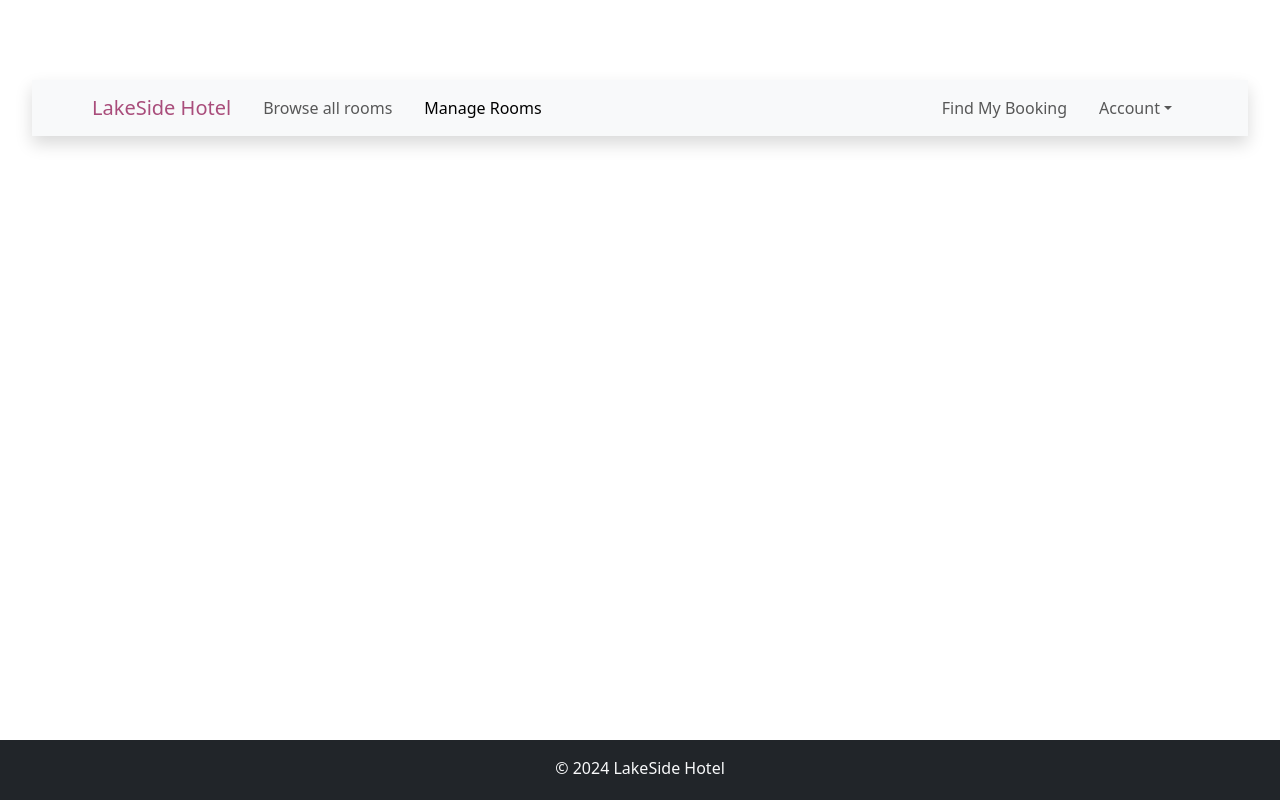
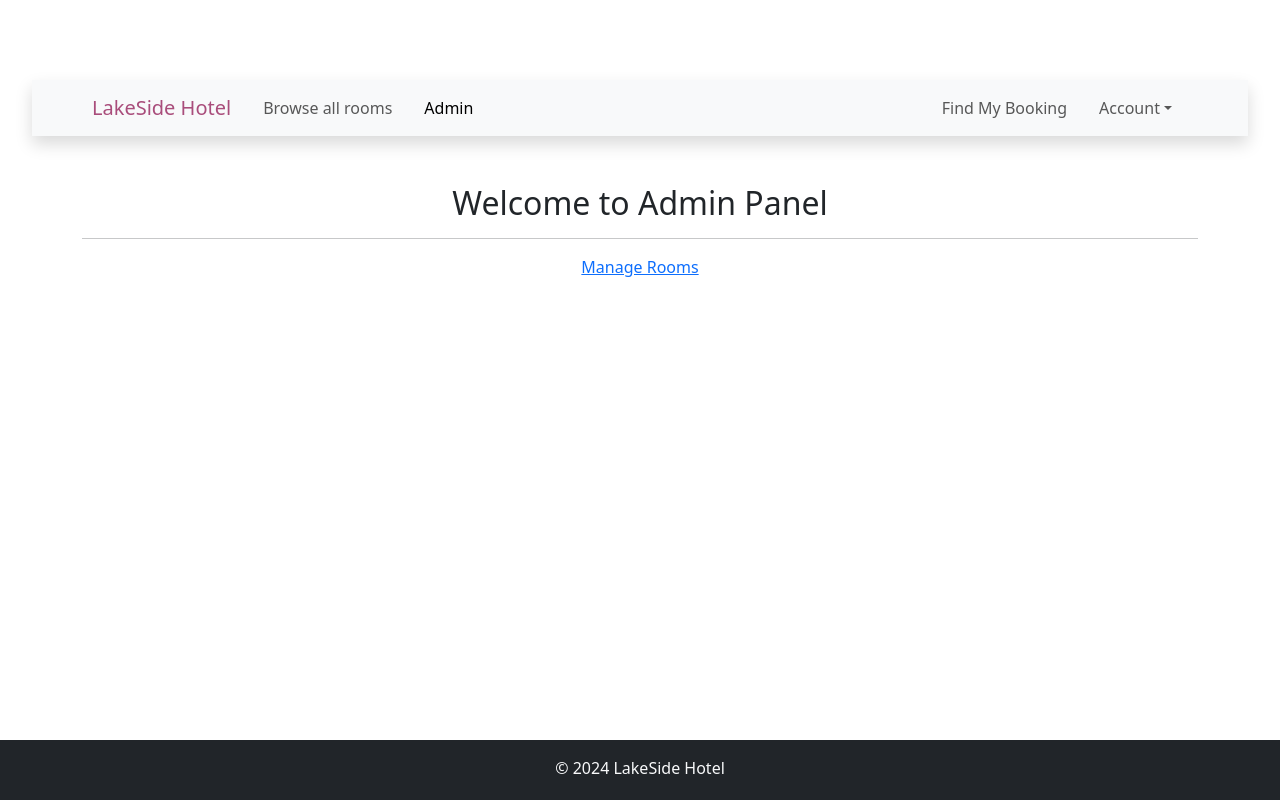
Before and after one commit to eng-guntherhaas/lakesideFrontend, a React (Vite) app: page /admin in a window 1280 px wide. Built offline with nearby package versions, Linux system fonts and the light colour scheme.

Commit message:
start admin page

```diff
--- a/src/App.jsx
+++ b/src/App.jsx
@@ -6,6 +6,8 @@ import EditRoom from "./components/room/EditRoom";
 import AddRoom from "./components/room/AddRoom";
 import Navbar from "./components/layout/Navbar";
 import Footer from "./components/layout/Footer";
+import RoomListing from "./components/room/RoomListing";
+import Admin from "./components/admin/Admin";
 
 function App() {
   return (
@@ -18,6 +20,8 @@ function App() {
             <Route path="/edit-room/:roomId" element={<EditRoom />} />
             <Route path="/existing-rooms" element={<ExistingRooms />} />
             <Route path="/add-room" element={<AddRoom />} />
+            <Route path="/browse-all-rooms" element={<RoomListing />} />
+            <Route path="/admin" element={<Admin />} />
           </Routes>
         </Router>
         <Footer />
--- /dev/null
+++ b/src/components/admin/Admin.jsx
@@ -0,0 +1,13 @@
+import { Link } from "react-router-dom";
+
+const Admin = () => {
+  return (
+    <section className="container mt-5">
+      <h2>Welcome to Admin Panel</h2>
+      <hr />
+      <Link to={"/add-room"}>Manage Rooms</Link>
+    </section>
+  );
+};
+
+export default Admin;
--- a/src/components/layout/Navbar.jsx
+++ b/src/components/layout/Navbar.jsx
@@ -38,7 +38,7 @@ const Navbar = () => {
             </li>
             <li className="nav-item">
               <NavLink className="nav-link" aria-current="page" to="/admin">
-                Manage Rooms
+                Admin
               </NavLink>
             </li>
           </ul>
--- a/src/components/room/Room.jsx
+++ b/src/components/room/Room.jsx
@@ -6,7 +6,7 @@ import RoomFilter from "../common/RoomFilter";
 import RoomPaginator from "../common/RoomPaginator";
 
 const Room = () => {
-  const [data, setData] = useState("");
+  const [data, setData] = useState([]);
   const [error, setError] = useState(null);
   const [isLoading, setIsLoading] = useState(false);
   const [currentPage, setCurrentPage] = useState(1);
--- /dev/null
+++ b/src/components/room/RoomListing.jsx
@@ -0,0 +1,11 @@
+import Room from "./Room";
+
+const RoomListing = () => {
+  return (
+    <section className="bg-light p-2 mb-5 mt-5 shadow">
+      <Room />
+    </section>
+  );
+};
+
+export default RoomListing;
```
Also changed, not shown: src/components/room/RoomCard.jsx (+6 -4 lines).
